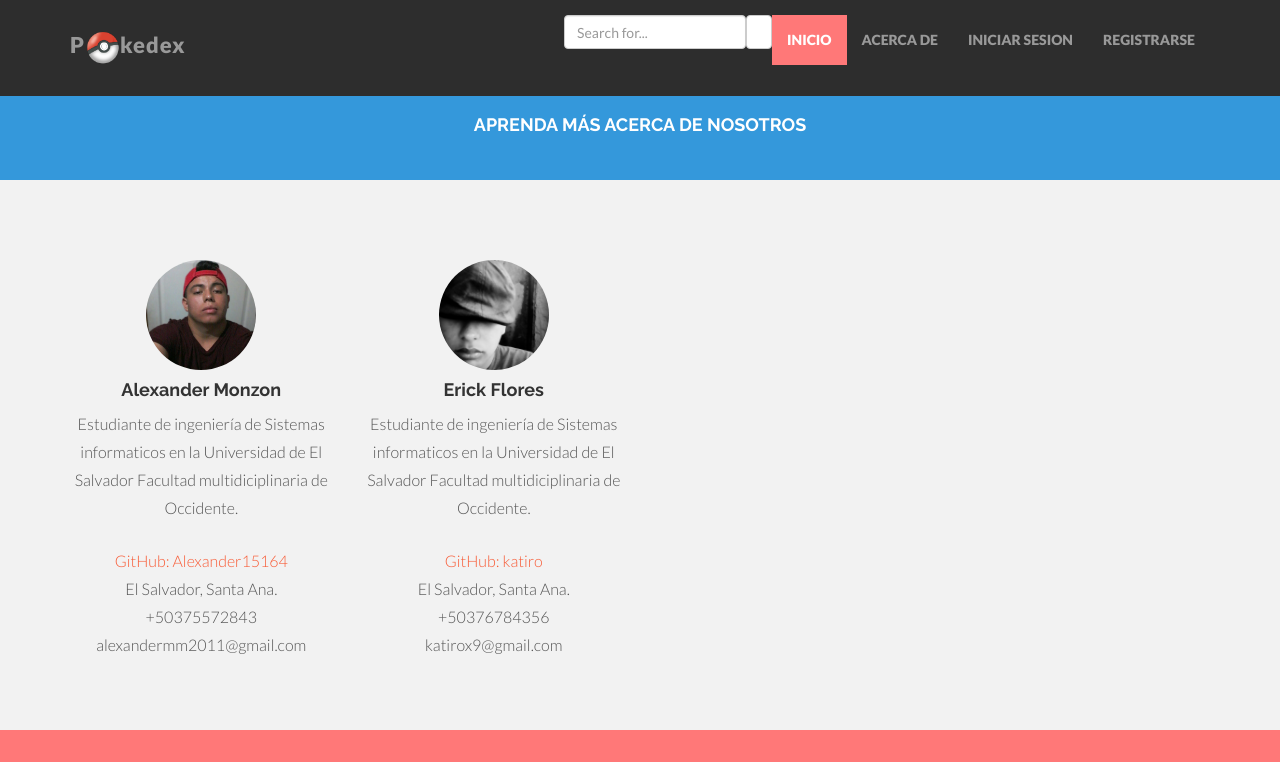
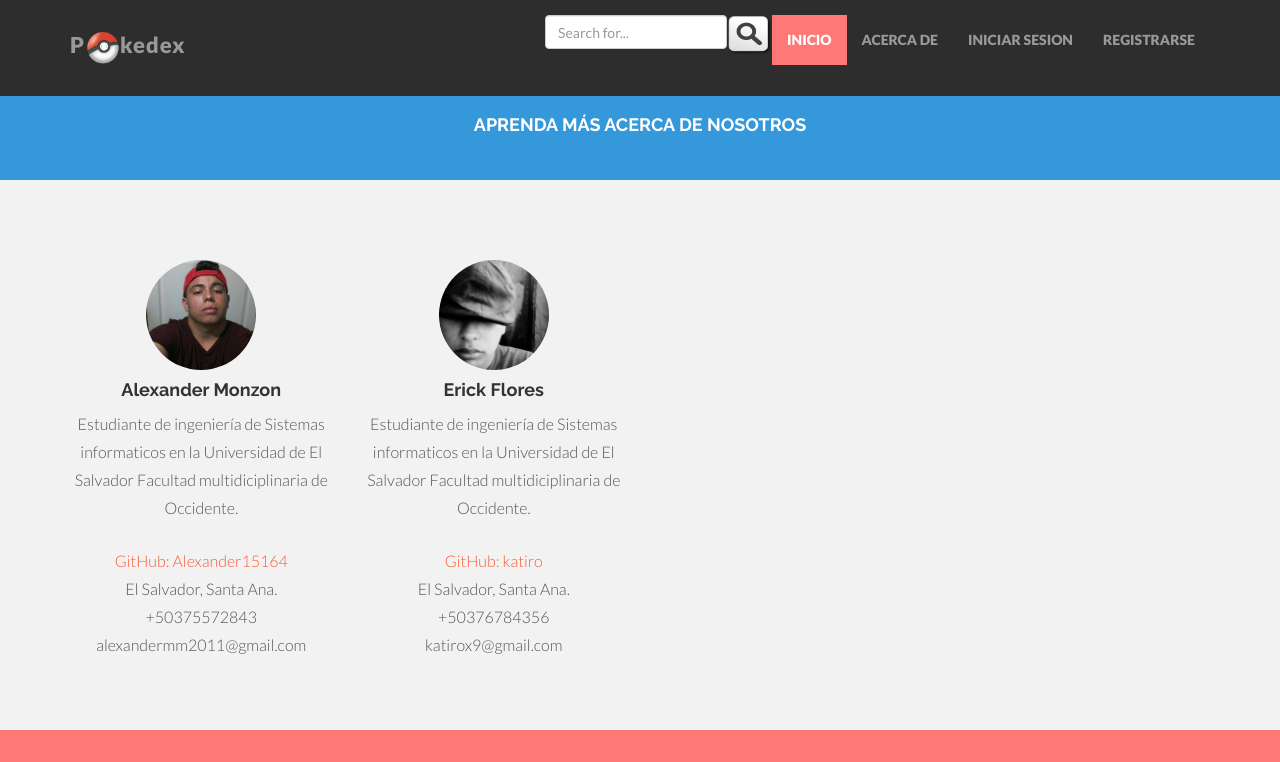
Before and after one commit to Alexander15164/pokedex, a plain HTML site: page about.html in a window 1280 px wide. Shown: the top 762 px of the page. Drawn offline with Linux system fonts and the light colour scheme.

Commit message:
Se deja con css el input para buscar un pokemon

```diff
--- a/about.html
+++ b/about.html
@@ -43,7 +43,7 @@
         <div class="navbar-collapse collapse">
           <ul class="nav navbar-nav navbar-right">
             <li><input type="text" class="form-control" placeholder="Search for..." ></li>
-            <li><button class="btn btn-default" type="button"><img src="61088.svg" id="busca" alt=""></button></li>
+            <li><img src="img/bus.png" id="busca" width="45px" height="40px" alt=""></li>
             <li class="active"><a href="index.html">INICIO</a></li>
             <li><a href="about.html">ACERCA DE</a></li>
             <li><a href="login.html">INICIAR SESION</a></li>
```
Also changed, not shown: index.html (+1 -1 lines), login.html (+1 -1 lines), registro.html (+1 -1 lines), img/bus.png (added).
